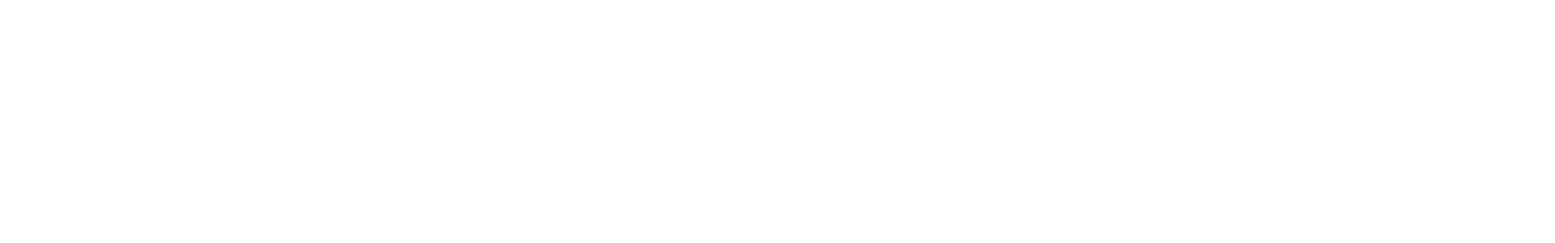
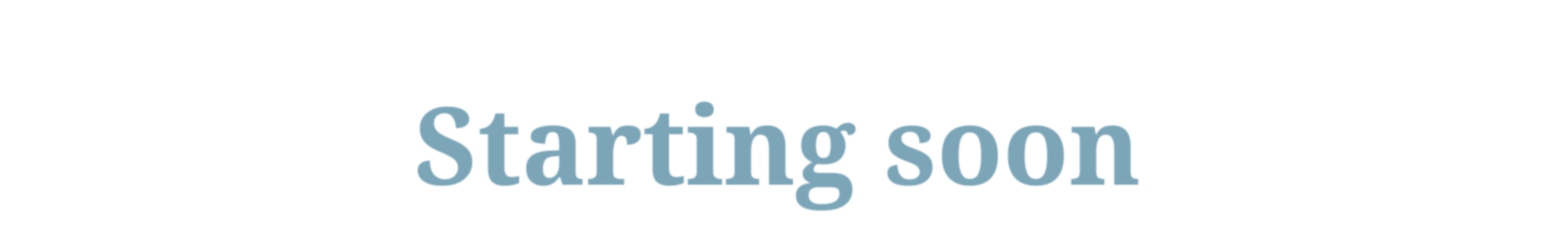
Before and after one commit to Adrylen/obs, a Nuxt app: page /overlay/obs-title in a window 1280 px wide. Before the commit this address had no page. Shown: the part 732-1032 px from the top of the page at 81% size, 1920 px wide, since content can reach past the window. Before the commit the page ends 800 px from the top, so only its background shows below. Built offline with nearby package versions, Linux system fonts and the light colour scheme.

Commit message:
feat: add obs overlay for title

```diff
--- a/app.vue
+++ b/app.vue
@@ -4,4 +4,12 @@
 
 <style>
 @import '/assets/stylesheets/global.css';
+
+body {
+  margin: 0;
+}
+
+p {
+  margin: 0;
+}
 </style>
--- a/composables/useQueryParameters.ts
+++ b/composables/useQueryParameters.ts
@@ -2,7 +2,10 @@
 
 const STEAM_ACHIEVEMENTS_DEFAULT_TRANSITION = 10000;
 
-type Overlay = 'steam-achievements' | undefined;
+type Overlay =
+  | 'obs-title'
+  | 'steam-achievements'
+  | undefined;
 
 export default function (overlay: Overlay, query: LocationQuery) {
   // All available properties
@@ -14,7 +17,7 @@
     oi, otherId,
     on, otherName,
     s, steamId, steamid,
-    t, transition,
+    t, transition, title,
   } = query;
 
   switch(overlay) {
@@ -30,6 +33,10 @@
         otherName: (otherName ?? on) as string | undefined,
         transition: +(transition ?? t ?? 0) || STEAM_ACHIEVEMENTS_DEFAULT_TRANSITION,
       };
+    case 'obs-title':
+      return {
+        title: (title ?? t) as string | undefined,
+      };
     default:
       return {};
   }
--- /dev/null
+++ b/pages/overlay/obs-title.vue
@@ -0,0 +1,51 @@
+<script setup lang="ts">
+const route = useRoute();
+const { title } = useQueryParameters('obs-title', route.query);
+</script>
+
+<template>
+  <div class="title-block">
+    <h1>{{ title || 'Starting soon' }}</h1>
+  </div>
+</template>
+
+<style scoped>
+.title-block {
+  display: flex;
+  flex-direction: column;
+  align-items: center;
+  justify-content:flex-end;
+  width: 1920px;
+  height: 1080px;
+  overflow: hidden;
+
+  font-family: Georgia, 'Times New Roman', Times, serif;
+  font-weight: 900;
+  font-size: 64px;
+}
+
+h1 {
+  background-color: #FFF;
+  color: transparent;
+  text-shadow: 0px 2px 2px #7ca5b8;
+  -webkit-background-clip: text;
+  -moz-background-clip: text;
+  background-clip: text;
+
+  animation: zoom-in-out-repeat 30s ease infinite;
+}
+
+@keyframes zoom-in-out-repeat {
+  0% {
+    scale: 100%;
+  }
+
+  50% {
+    scale: 105%;
+  }
+
+  100% {
+    scale: 100%;
+  }
+}
+</style>
```
